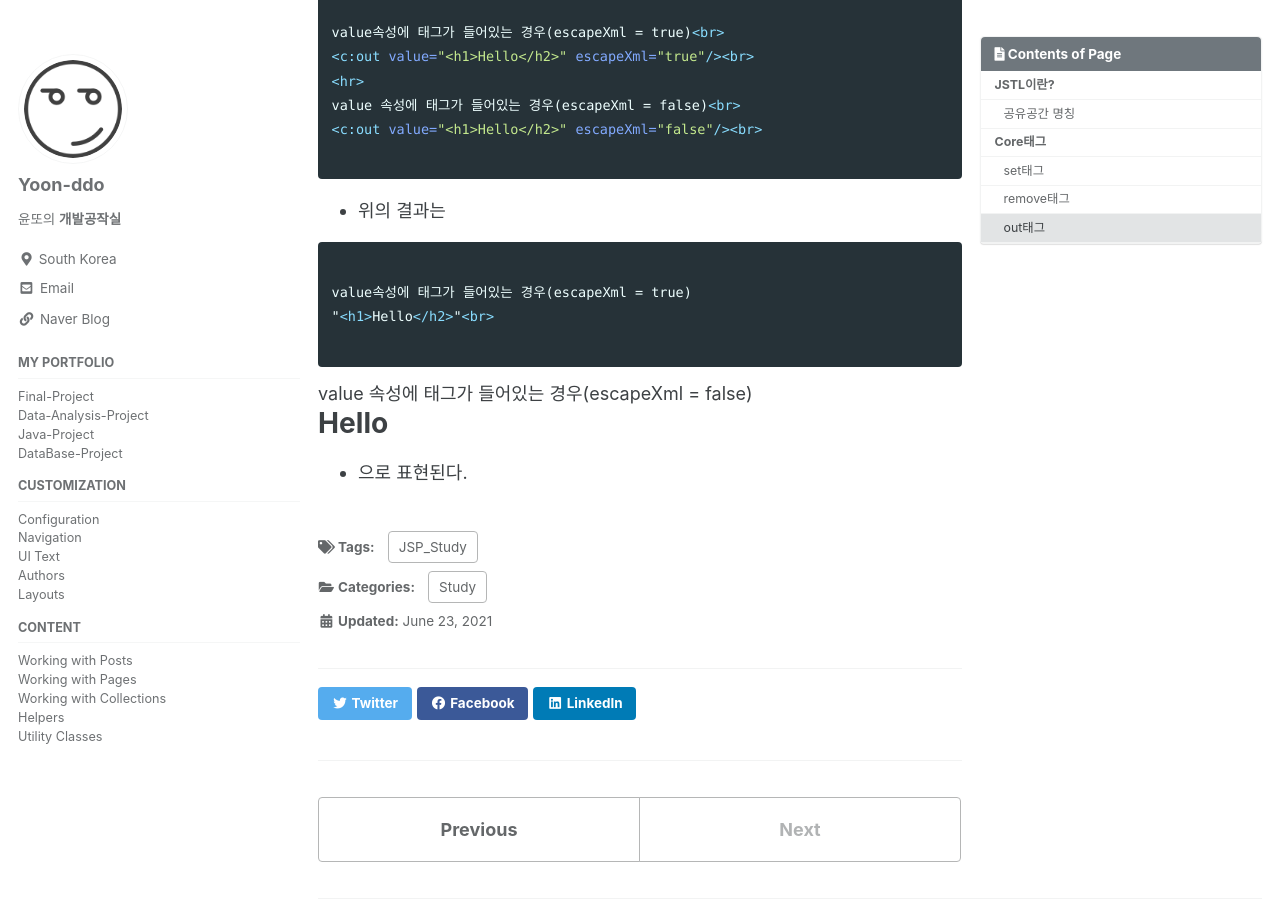
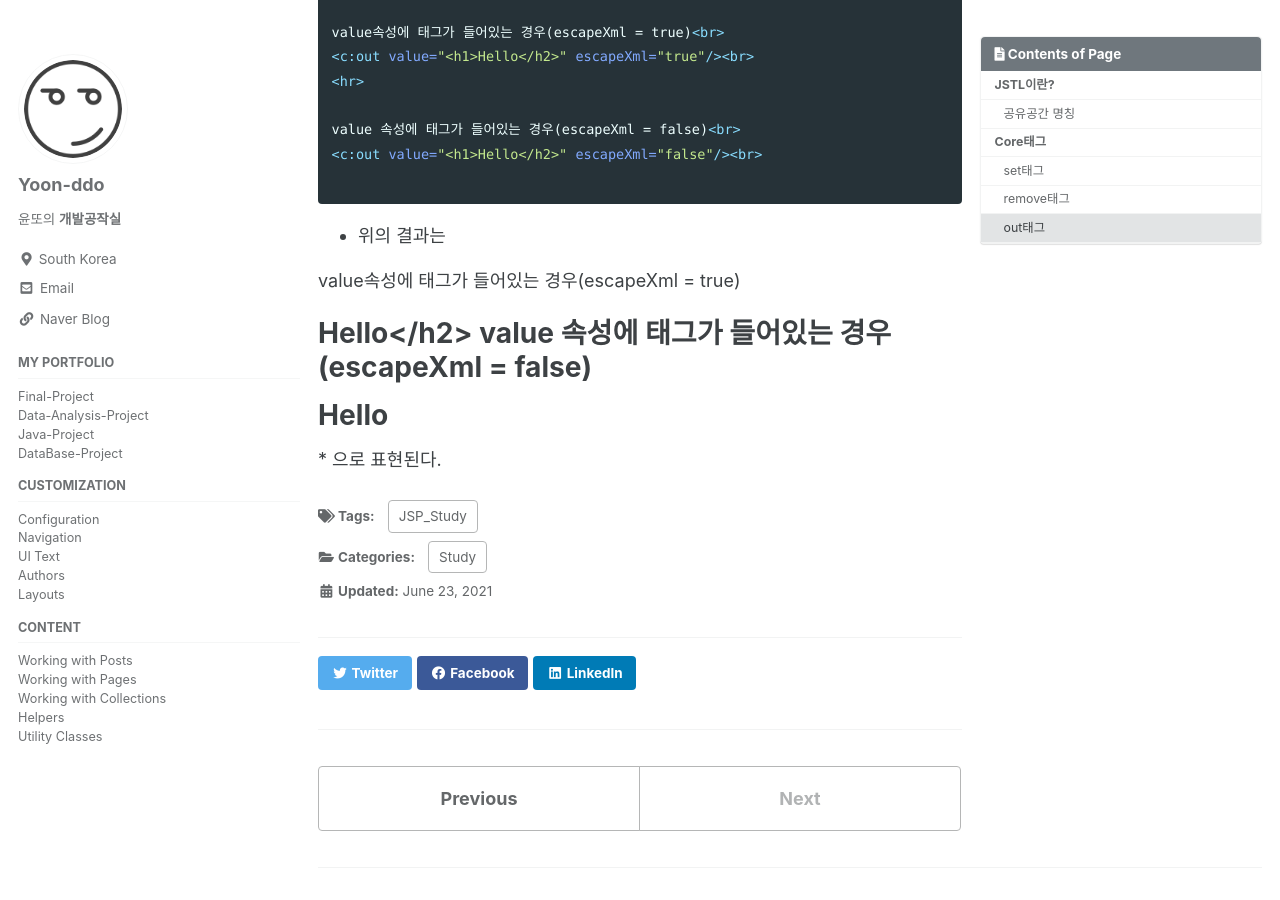
Before and after one commit to Yoon-ddo/Yoon-ddo.github.io, a Jekyll site: the page built from _posts/2021-06-23-JSTL.md, in a window 1280 px wide and 900 px high, scrolled down 2991 px. Built offline with Jekyll 4.4.1, drawn with Linux system fonts in a browser that asks for light colours; cached includes are drawn as plain includes.

Commit message:
Update 2021-06-23-JSTL.md

```diff
--- a/_posts/2021-06-23-JSTL.md
+++ b/_posts/2021-06-23-JSTL.md
@@ -111,6 +111,7 @@ request cnt : ${ requestScope.cnt }<br>
 value속성에 태그가 들어있는 경우(escapeXml = true)<br>
 <c:out value="<h1>Hello</h2>" escapeXml="true"/><br>
 <hr>
+
 value 속성에 태그가 들어있는 경우(escapeXml = false)<br>
 <c:out value="<h1>Hello</h2>" escapeXml="false"/><br>
 
@@ -118,18 +119,13 @@ value 속성에 태그가 들어있는 경우(escapeXml = false)<br>
 
 * 위의 결과는
 
-~~~html
+value속성에 태그가 들어있는 경우(escapeXml = true)
+<h1>Hello</h2>
 
-value속성에 태그가 들어있는 경우(escapeXml = true)
-"<h1>Hello</h2>"<br>
-
-~~~
 
 <html>
-
 value 속성에 태그가 들어있는 경우(escapeXml = false)<br>
 <h1>Hello</h1>
-
 </html>
 
 * 으로 표현된다.
```
